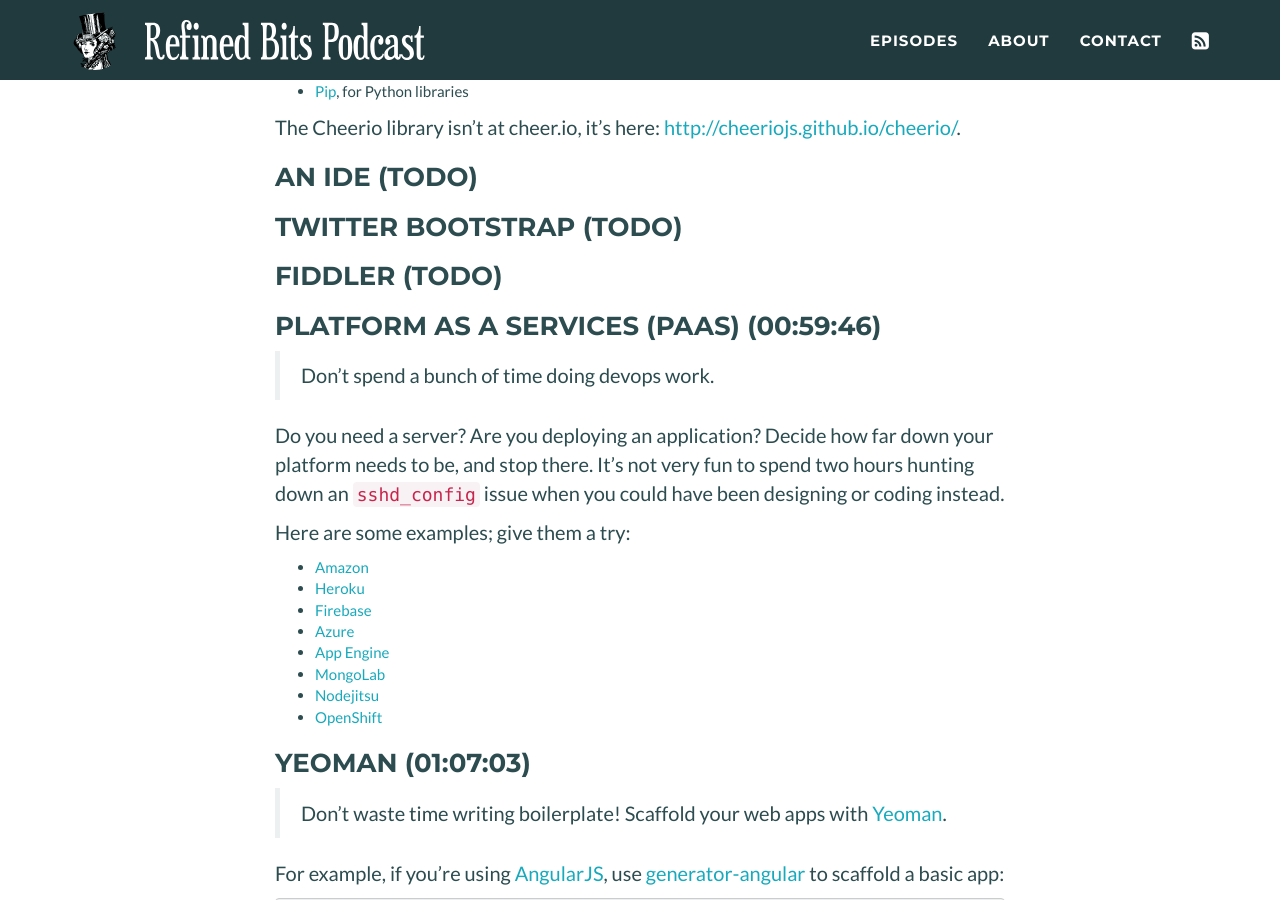
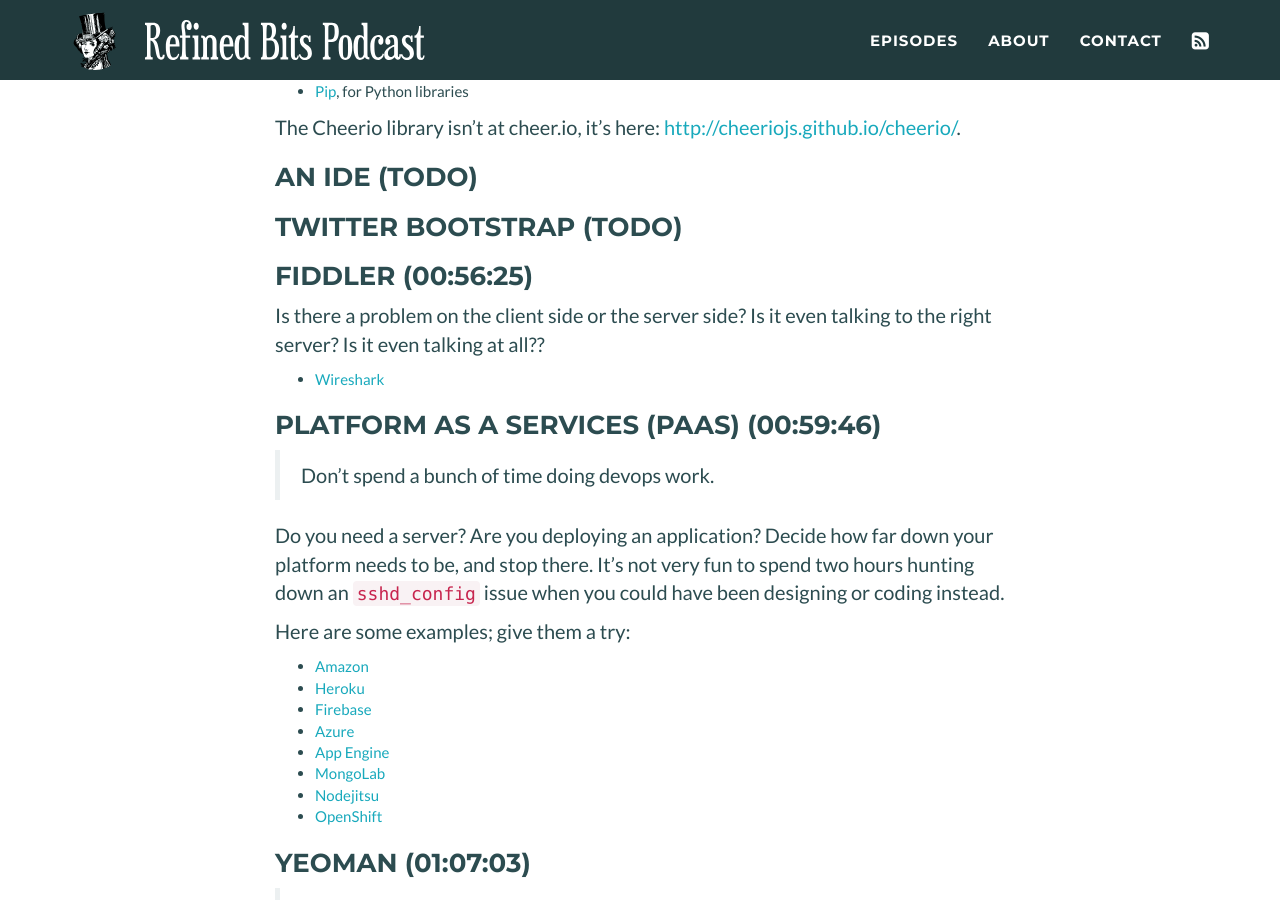
Before and after one commit to refined-bits/refinedbitspodcast.com, a Jekyll site: the page built from _posts/2014-12-16-preparing-for-a-hackathon.md, in a window 1280 px wide and 900 px high, scrolled down 6179 px. Built offline with Jekyll 4.4.1, drawn with Linux system fonts in a browser that asks for light colours.

Commit message:
fiddler start

```diff
--- a/_posts/2014-12-16-preparing-for-a-hackathon.md
+++ b/_posts/2014-12-16-preparing-for-a-hackathon.md
@@ -199,7 +199,11 @@
 
 ### Twitter Bootstrap (TODO)
 
-### Fiddler (TODO)
+### Fiddler (00:56:25)
+
+Is there a problem on the client side or the server side? Is it even talking to the right server? Is it even talking at all??
+
+* [Wireshark](https://www.wireshark.org/)
 
 ### Platform as a Services (PaaS) (00:59:46)
 
```
